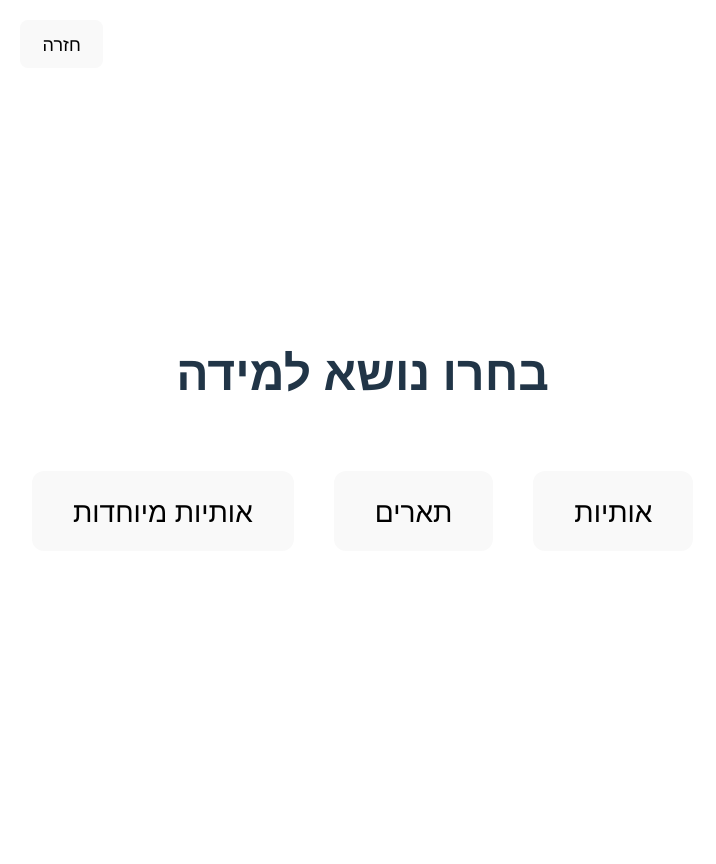
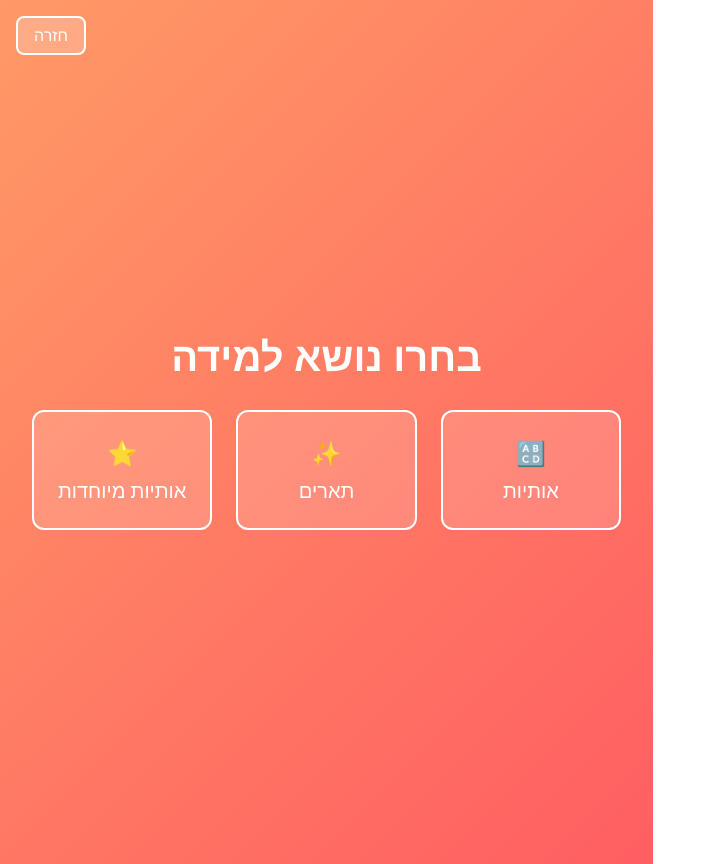
Before and after one commit to GuyNetserEyal/learn_english, a React (Vite) app: page / in a window 1280 px wide. Both pictures are taken after a click on the button "למידה". Shown: the whole page, without its empty margins (0-716 px from the left). Built offline with nearby package versions, Linux system fonts and the light colour scheme.

Commit message:
style: redesign learning menu

```diff
--- a/src/App.jsx
+++ b/src/App.jsx
@@ -144,46 +144,35 @@ function App() {
   // Learning menu page
   if (page === "learning-menu") {
     return (
-      <div
-        dir="rtl"
-        style={{
-          textAlign: "center",
-          fontFamily: "inherit",
-          padding: 32,
-          display: "flex",
-          flexDirection: "column",
-          alignItems: "center",
-          justifyContent: "center",
-          minHeight: "100vh",
-          gap: 40,
-          position: "relative",
-        }}
-      >
-        <button onClick={() => setPage("home" )} style={{ position: "absolute", top: 20, left: 20, fontSize: 18 }}>
+      <div dir="rtl" className="learning-menu">
+        <button onClick={() => setPage("home")} className="back-button">
           חזרה
         </button>
-        <h1 style={{ fontSize: 48 }}>בחרו נושא למידה</h1>
-        <div style={{ display: "flex", gap: 40 }}>
+        <h1 className="learning-title">בחרו נושא למידה</h1>
+        <div className="learning-options">
           <button
             onClick={() => {
               setPage("letters");
               setSelected(null);
             }}
-            style={{ padding: "20px 40px", fontSize: 28, borderRadius: 12, cursor: "pointer" }}
+            className="learning-card"
           >
-            אותיות
+            <span role="img" aria-label="letters" style={{ fontSize: 24 }}>🔠</span>
+            <span>אותיות</span>
           </button>
           <button
             onClick={() => setPage("adjectives")}
-            style={{ padding: "20px 40px", fontSize: 28, borderRadius: 12, cursor: "pointer" }}
+            className="learning-card"
           >
-            תארים
+            <span role="img" aria-label="adjectives" style={{ fontSize: 24 }}>✨</span>
+            <span>תארים</span>
           </button>
           <button
             onClick={() => setPage("special")}
-            style={{ padding: "20px 40px", fontSize: 28, borderRadius: 12, cursor: "pointer" }}
+            className="learning-card"
           >
-            אותיות מיוחדות
+            <span role="img" aria-label="special" style={{ fontSize: 24 }}>⭐</span>
+            <span>אותיות מיוחדות</span>
           </button>
         </div>
       </div>
--- a/src/index.css
+++ b/src/index.css
@@ -103,3 +103,67 @@ button:focus-visible {
 .home-button:hover {
   background: rgba(255, 255, 255, 0.3);
 }
+
+/* Learning menu styles */
+.learning-menu {
+  position: relative;
+  display: flex;
+  flex-direction: column;
+  align-items: center;
+  justify-content: center;
+  text-align: center;
+  min-height: 100vh;
+  gap: 2rem;
+  background: linear-gradient(135deg, #ff9966 0%, #ff5e62 100%);
+  color: #fff;
+  padding: 2rem;
+}
+
+.learning-title {
+  font-size: 2.5rem;
+  margin: 0;
+}
+
+.learning-options {
+  display: grid;
+  grid-template-columns: repeat(auto-fit, minmax(180px, 1fr));
+  gap: 1.5rem;
+  width: 100%;
+  max-width: 600px;
+}
+
+.learning-card {
+  display: flex;
+  flex-direction: column;
+  align-items: center;
+  gap: 0.5rem;
+  background: rgba(255, 255, 255, 0.15);
+  border: 2px solid #fff;
+  border-radius: 12px;
+  padding: 1.5rem;
+  font-size: 1.25rem;
+  color: #fff;
+  transition: background 0.3s, transform 0.3s;
+}
+
+.learning-card:hover {
+  background: rgba(255, 255, 255, 0.3);
+  transform: translateY(-3px);
+}
+
+.back-button {
+  position: absolute;
+  top: 1rem;
+  left: 1rem;
+  background: rgba(255, 255, 255, 0.2);
+  border: 2px solid #fff;
+  border-radius: 8px;
+  color: #fff;
+  font-size: 1rem;
+  padding: 0.4rem 1rem;
+  transition: background 0.3s;
+}
+
+.back-button:hover {
+  background: rgba(255, 255, 255, 0.4);
+}
```
